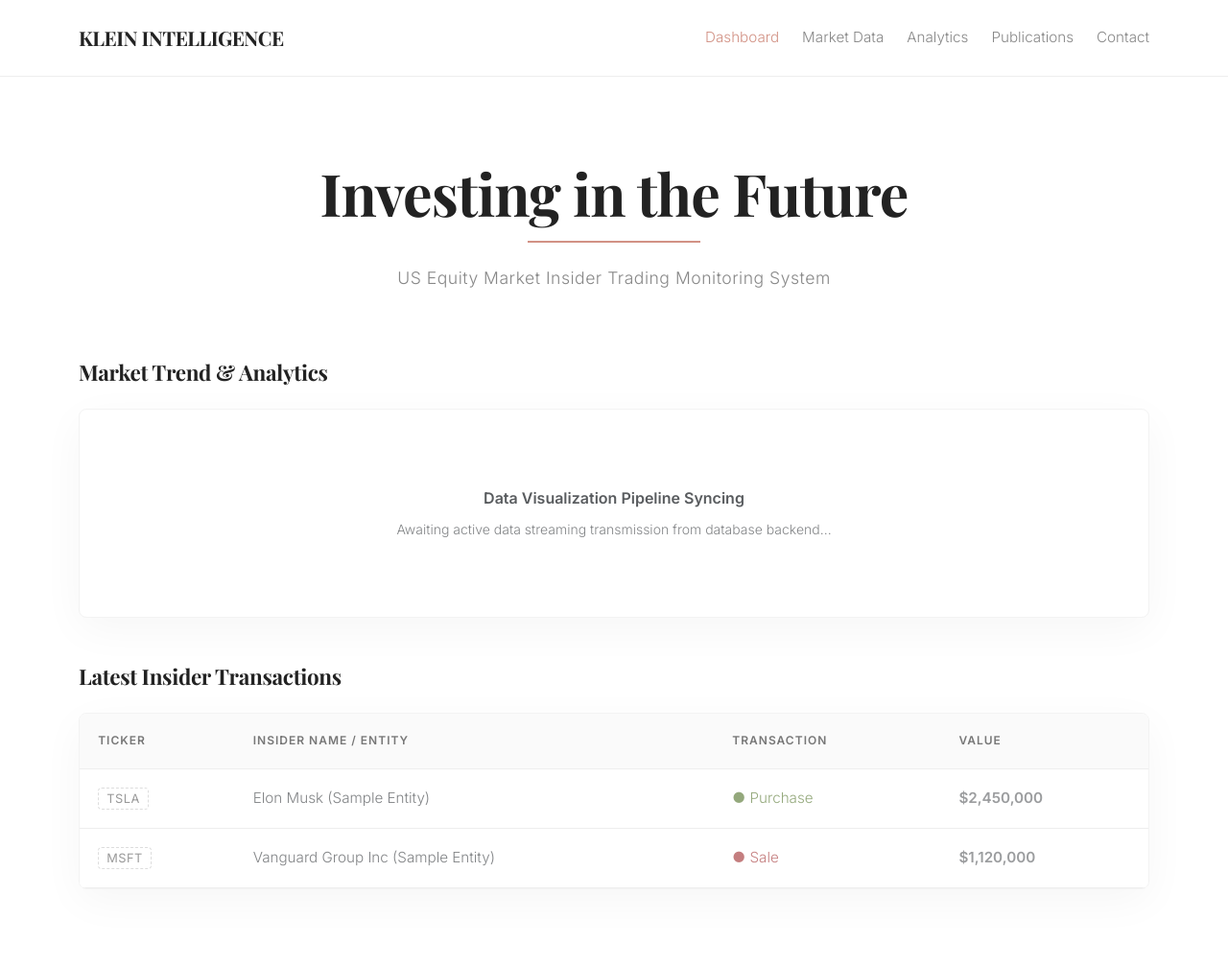
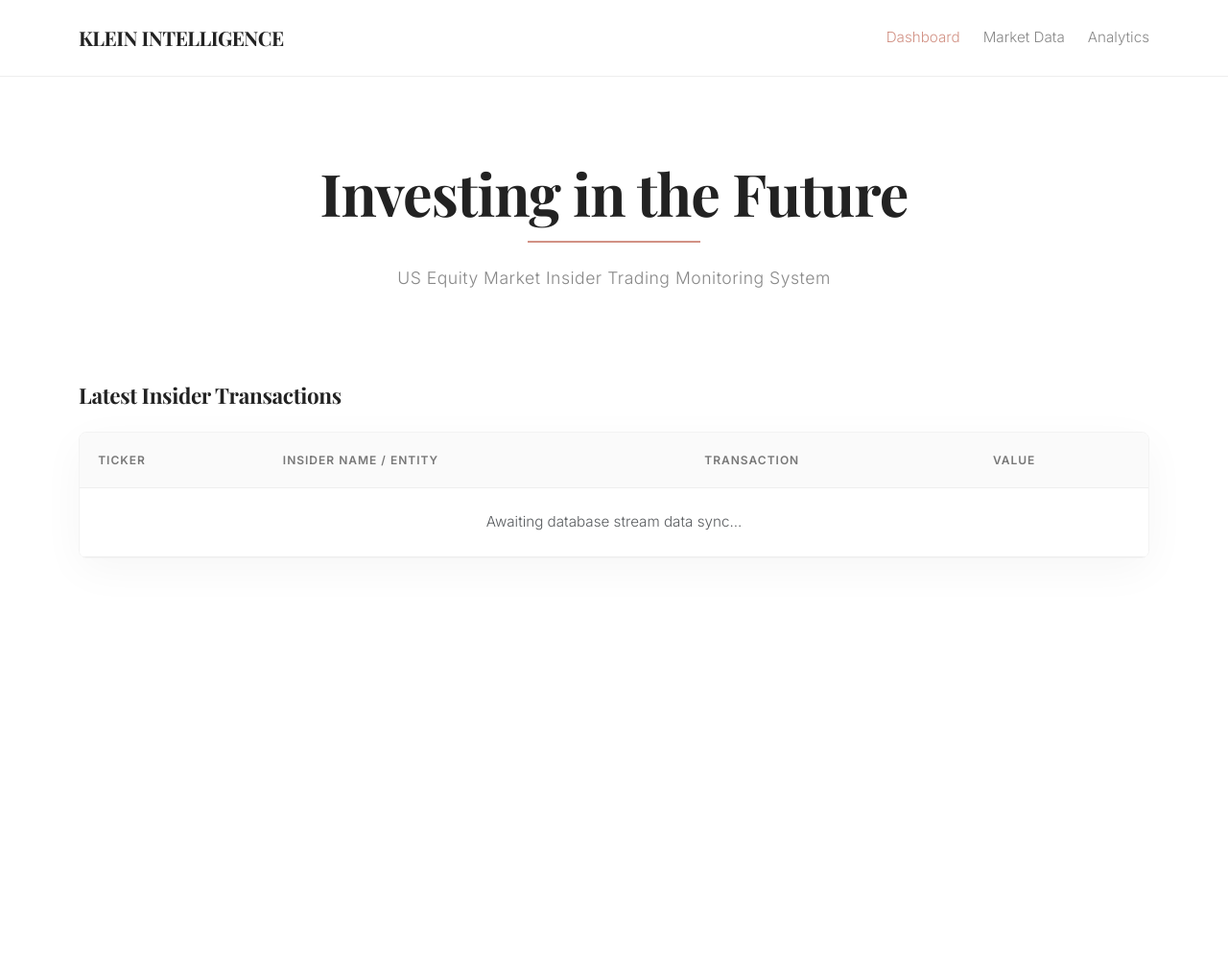
Before and after one commit to raychou950331-creator/Position-Analysis-project, a Flask app: template templates/index.html in a window 1280 px wide. Shown: the whole page at 96% size. After the commit the page ends 581 px from the top, so only its background shows below. Run offline with Flask 3, Linux system fonts and the light colour scheme; the template is opened without the code that fills it, so the values that code supplies are empty; some libraries are stand-ins or nearby versions.

Commit message:
Update index.html

```diff
--- a/templates/index.html
+++ b/templates/index.html
@@ -11,7 +11,7 @@
         :root {
             --klein-bg: #FFFFFF;
             --klein-text: #222222;
-            --klein-accent: #D29285;       /* Rose Gold Accent from reference */
+            --klein-accent: #D29285;       /* Rose Gold Accent */
             --klein-navbar-link: #888888;
         }
 
@@ -65,10 +65,7 @@
             width: 180px;
             height: 2px;
             background-color: var(--klein-accent);
-            margin-top: 0.5rem;
-            margin-bottom: 1.5rem;
-            margin-left: auto;   /* Perfect Centering */
-            margin-right: auto;  /* Perfect Centering */
+            margin: 0.5rem auto 1.5rem; /* 恢復你原本的 margin 排版設定，不強放置中 */
         }
         .hero-subtitle {
             color: var(--klein-navbar-link);
@@ -85,14 +82,6 @@
             margin-bottom: 1.5rem;
             font-weight: 700;
             letter-spacing: -0.3px;
-        }
-
-        .chart-container {
-            box-shadow: 0 12px 45px rgba(0, 0, 0, 0.04);
-            background-color: #FFFFFF;
-            border-radius: 8px;
-            padding: 2rem;
-            border: 1px solid #F3F3F3;
         }
 
         /* 4. High-End Minimalist Table */
@@ -148,8 +137,6 @@
                 <a class="nav-link-custom active" href="#">Dashboard</a>
                 <a class="nav-link-custom" href="#">Market Data</a>
                 <a class="nav-link-custom" href="#">Analytics</a>
-                <a class="nav-link-custom" href="#">Publications</a>
-                <a class="nav-link-custom" href="#">Contact</a>
             </div>
         </div>
     </nav>
@@ -161,22 +148,8 @@
             <p class="hero-subtitle">US Equity Market Insider Trading Monitoring System</p>
         </div>
 
-        <div class="row g-5">
-            <div class="col-lg-12">
-                <h3 class="custom-section-title">Market Trend & Analytics</h3>
-                <div class="chart-container text-center">
-                    {% if graph_html %}
-                        {{ graph_html | safe }}
-                    {% else %}
-                        <div class="py-5 text-muted">
-                            <span class="d-block mb-2 fw-semibold">Data Visualization Pipeline Syncing</span>
-                            <span class="small opacity-75">Awaiting active data streaming transmission from database backend...</span>
-                        </div>
-                    {% endif %}
-                </div>
-            </div>
-
-            <div class="col-12 mt-5">
+        <div class="row">
+            <div class="col-12 mt-4">
                 <h3 class="custom-section-title">Latest Insider Transactions</h3>
                 <div class="table-responsive">
                     <table class="table table-klein">
@@ -193,7 +166,7 @@
                                 {% for row in data_list %}
                                 <tr>
                                     <td><span class="ticker-badge">{{ row.ticker }}</span></td>
-                                    <td>{{ row.insider or row.name or row.owner }}</td>
+                                    <td>{{ row.insider }}</td>
                                     <td>
                                         {% if 'Buy' in row.transaction or 'Purchase' in row.transaction %}
                                             <span style="color: #4E7026; font-weight: 400;">● {{ row.transaction }}</span>
@@ -201,21 +174,12 @@
                                             <span style="color: #9E2A2B; font-weight: 400;">● {{ row.transaction }}</span>
                                         {% endif %}
                                     </td>
-                                    <td class="fw-bold text-secondary">${{ row.value }}</td>
+                                    <td class="fw-bold text-secondary">{{ row.value }}</td>
                                 </tr>
                                 {% endfor %}
                             {% else %}
                                 <tr>
-                                    <td><span class="ticker-badge" style="border-style: dashed; color: #999;">TSLA</span></td>
-                                    <td class="text-muted opacity-75">Elon Musk (Sample Entity)</td>
-                                    <td><span style="color: #4E7026; opacity: 0.6;">● Purchase</span></td>
-                                    <td class="fw-bold text-muted" style="opacity: 0.6;">$2,450,000</td>
-                                </tr>
-                                <tr>
-                                    <td><span class="ticker-badge" style="border-style: dashed; color: #999;">MSFT</span></td>
-                                    <td class="text-muted opacity-75">Vanguard Group Inc (Sample Entity)</td>
-                                    <td><span style="color: #9E2A2B; opacity: 0.6;">● Sale</span></td>
-                                    <td class="fw-bold text-muted" style="opacity: 0.6;">$1,120,000</td>
+                                    <td colspan="4" class="text-center py-4 text-muted">Awaiting database stream data sync...</td>
                                 </tr>
                             {% endif %}
                         </tbody>
```
